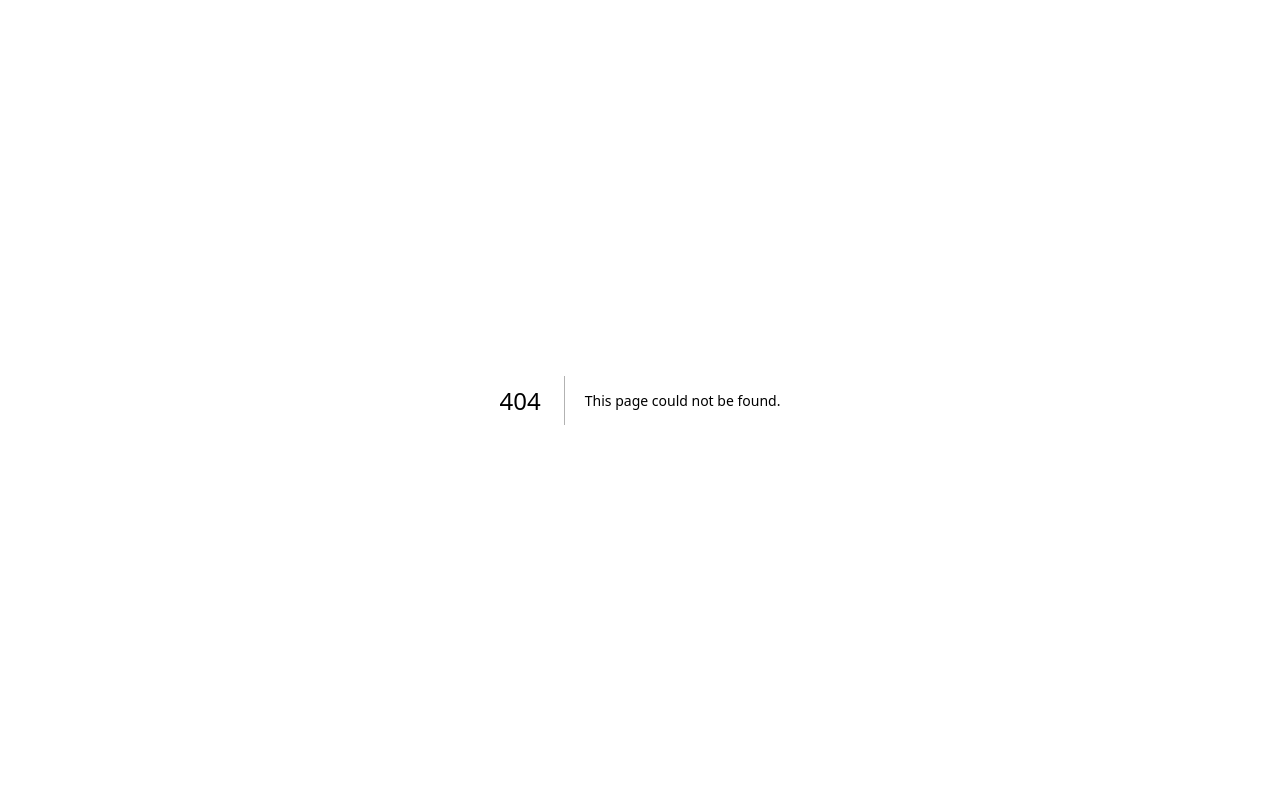
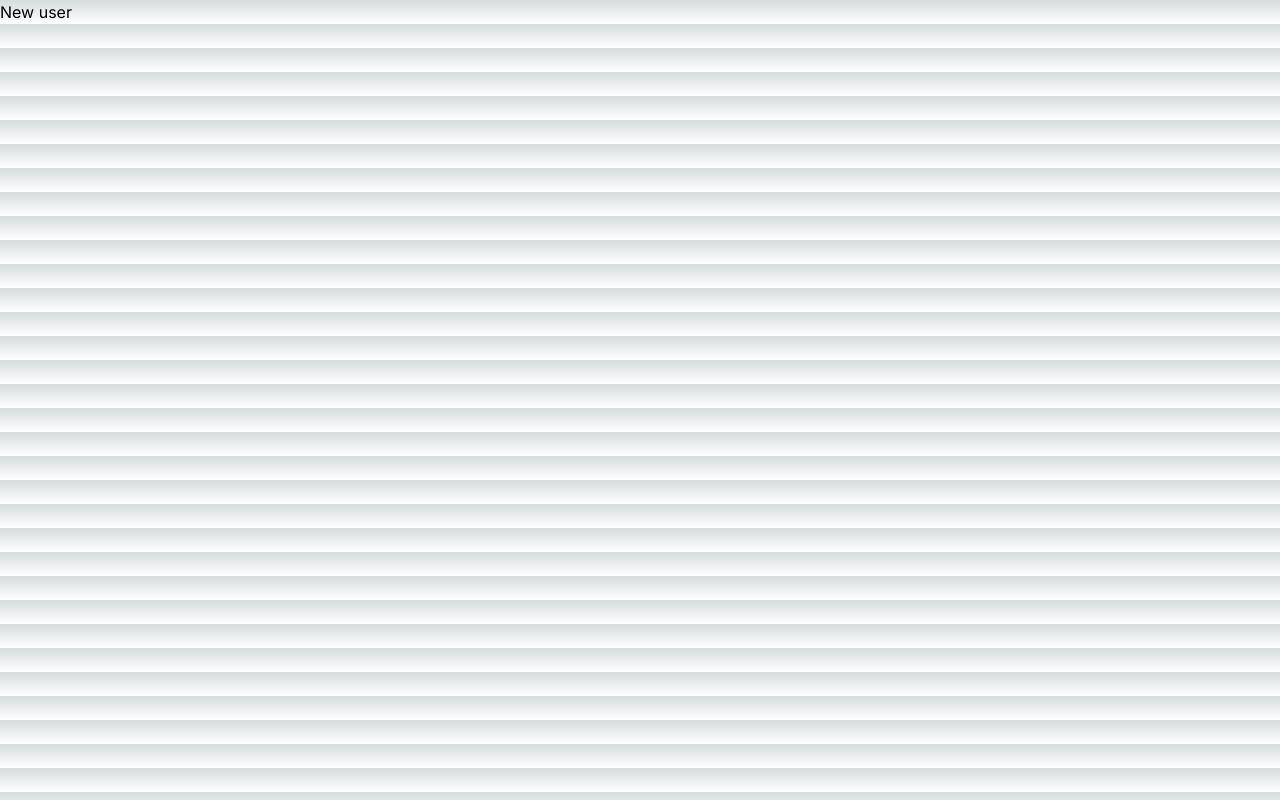
Before and after one commit to Olami007/Amebo, a Next.js app: page /auth/new-user in a window 1280 px wide. Before the commit this address had no page. Built offline with nearby package versions, Linux system fonts and the light colour scheme.

Commit message:
new users redirected to the new-user page via auth callback

```diff
--- /dev/null
+++ b/src/app/auth/new-user/page.jsx
@@ -0,0 +1,7 @@
+import React from "react";
+
+const page = () => {
+  return <div>New user</div>;
+};
+
+export default page;
```
